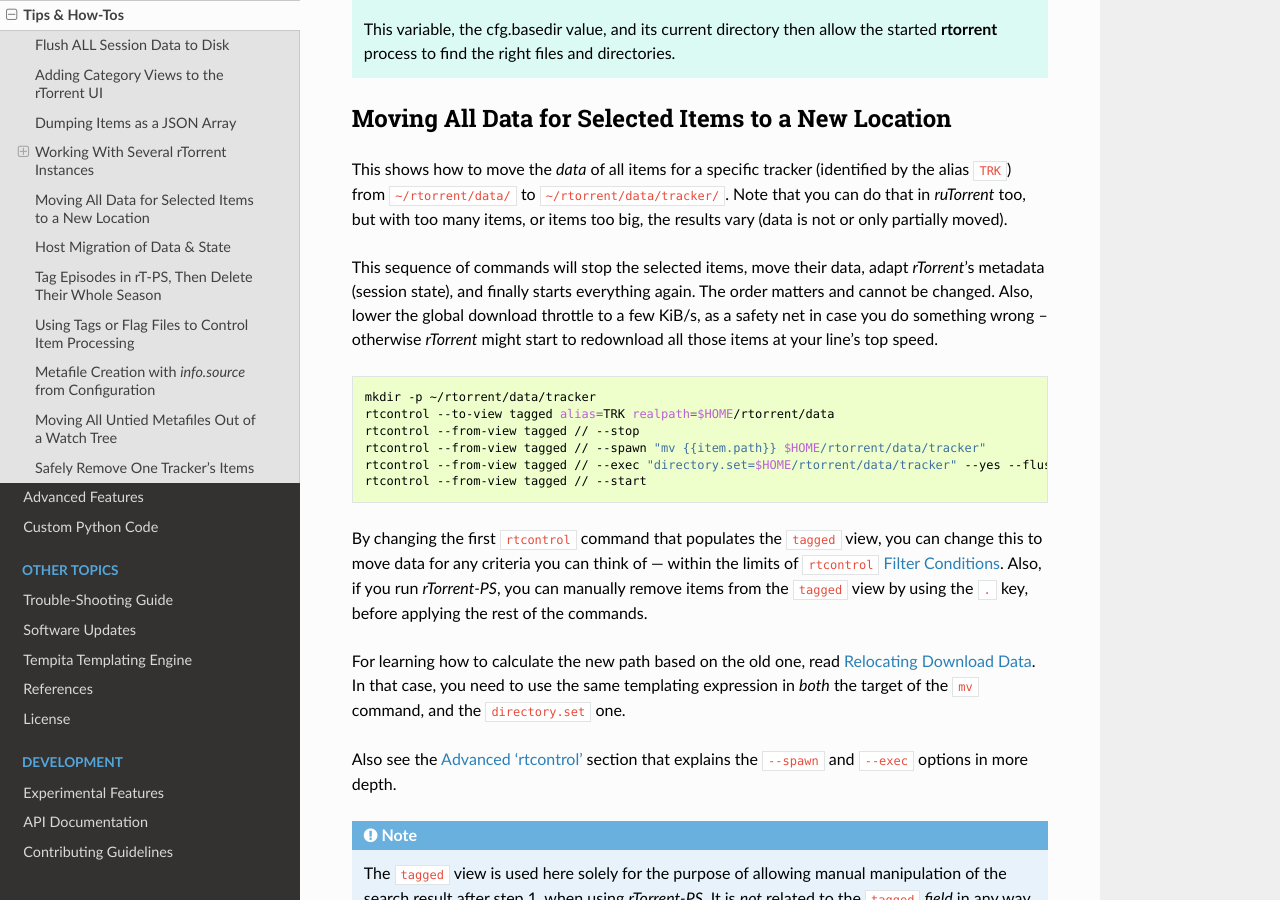
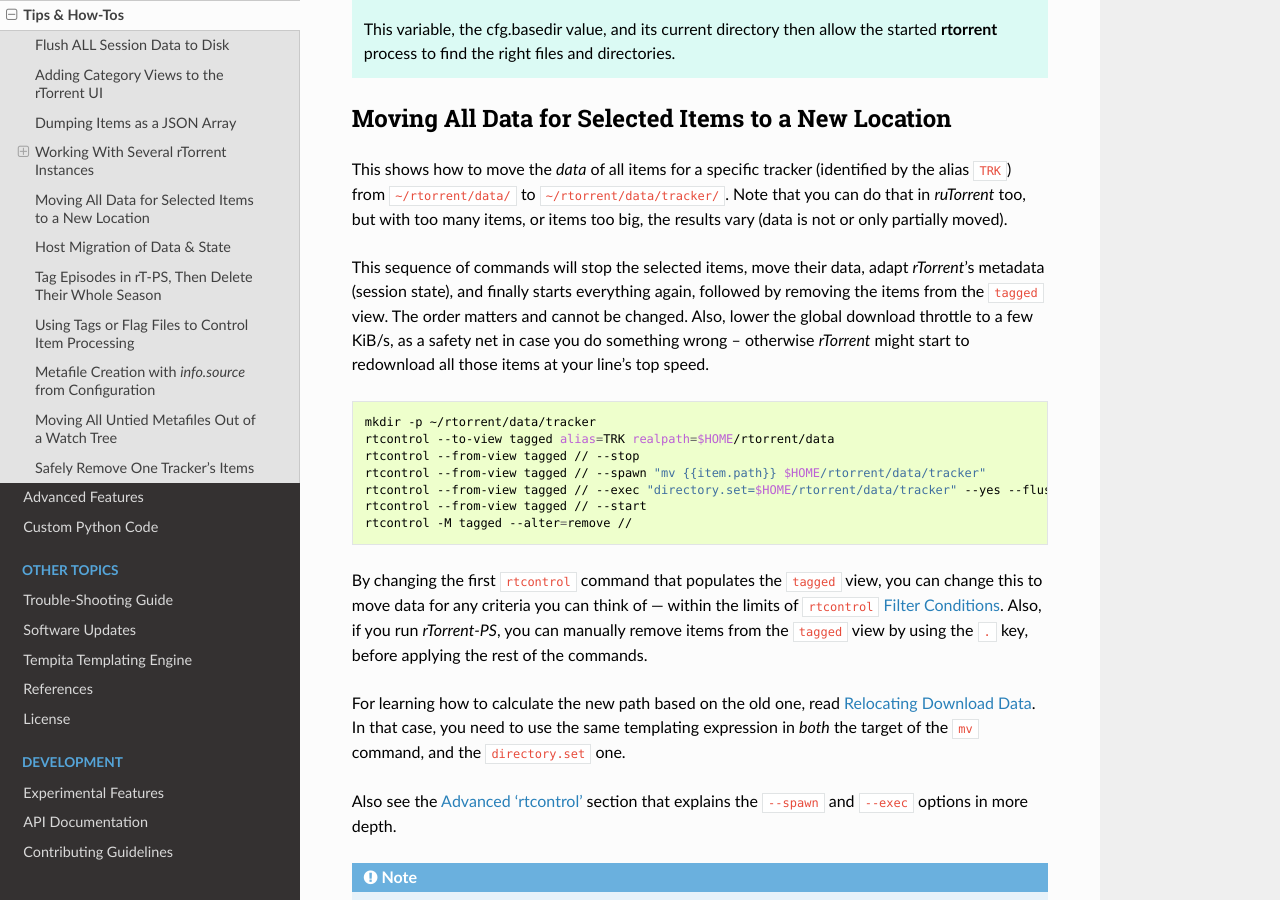
Before and after one commit to pyroscope/pyrocore, a Sphinx documentation site: the page built from docs/howto.rst, in a window 1280 px wide and 900 px high, scrolled down 4011 px. Built offline with Sphinx 7.4.7 and the Read the Docs theme 2.0.0, drawn with Linux system fonts in a browser that asks for light colours.

Commit message:
Added cmd removing items from tagged view after move (#108)

```diff
--- a/docs/howto.rst
+++ b/docs/howto.rst
@@ -233,7 +233,7 @@ Note that you can do that in `ruTorrent` too, but with too many items, or items
 the results vary (data is not or only partially moved).
 
 This sequence of commands will stop the selected items, move their data, adapt `rTorrent`'s metadata (session state),
-and finally starts everything again. The order matters and cannot be changed.
+and finally starts everything again, followed by removing the items from the ``tagged`` view. The order matters and cannot be changed.
 Also, lower the global download throttle to a few KiB/s, as a safety net in case you do something wrong
 – otherwise `rTorrent` might start to redownload all those items at your line's top speed.
 
@@ -245,6 +245,7 @@ Also, lower the global download throttle to a few KiB/s, as a safety net in case
     rtcontrol --from-view tagged // --spawn "mv {{item.path}} $HOME/rtorrent/data/tracker"
     rtcontrol --from-view tagged // --exec "directory.set=$HOME/rtorrent/data/tracker" --yes --flush
     rtcontrol --from-view tagged // --start
+    rtcontrol -M tagged --alter=remove //
 
 By changing the first ``rtcontrol`` command that populates the ``tagged`` view,
 you can change this to move data for any criteria you can think of — within the
```
